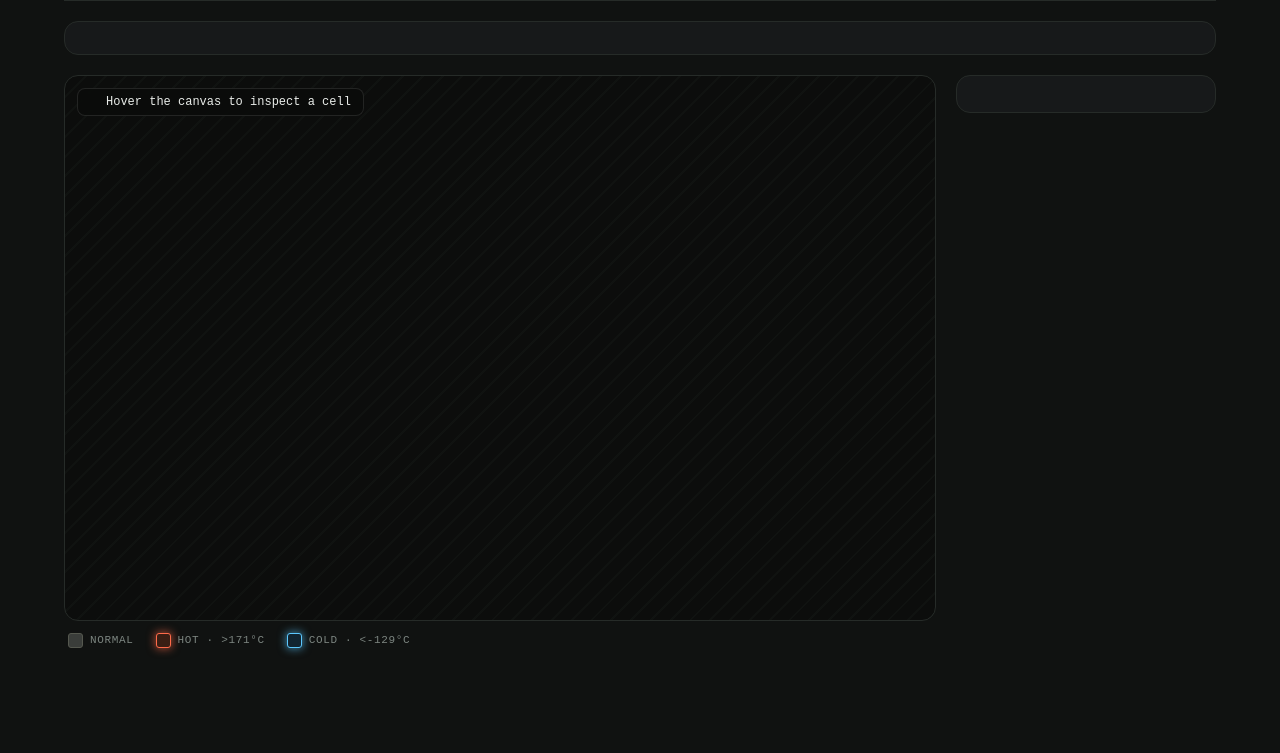
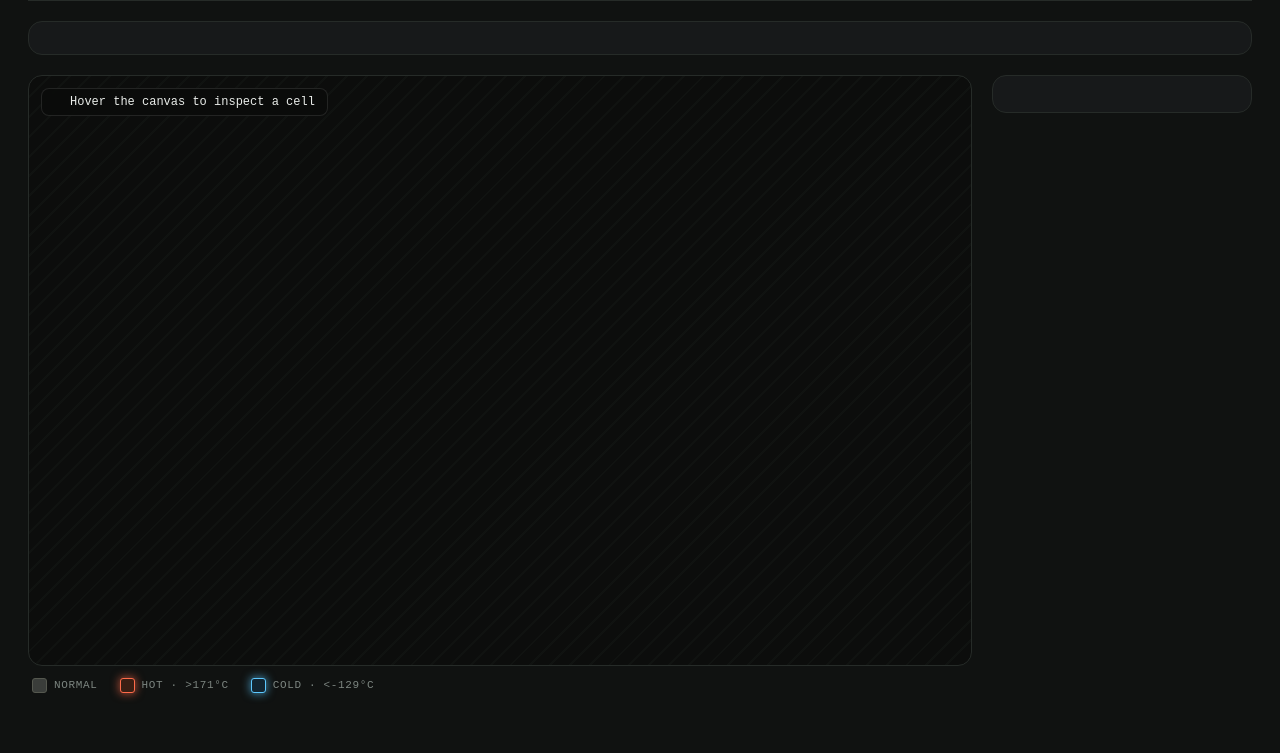
Before and after one commit to Meyhem/pixistry, a website built with Vite: page index.html in a window 1280 px wide. Shown: the part 64-817 px from the top of the page. Built offline with nearby package versions, Linux system fonts and the light colour scheme; a web font is replaced by a local one.

Commit message:
Make UI fill full browser width
Body was flex-centering #app which was capped at min(90vw, 1200px).
Removed the cap so the canvas/side-panel layout fills the viewport.

```diff
--- a/src/style.css
+++ b/src/style.css
@@ -20,13 +20,13 @@
   color: var(--text);
   display: flex;
   flex-direction: column;
-  align-items: center;
+  align-items: stretch;
   min-height: 100vh;
 }
 
 #app {
-  width: min(90vw, 1200px);
-  padding: 28px 0 60px;
+  width: 100%;
+  padding: 28px 28px 60px;
   box-sizing: border-box;
 }
 
```
